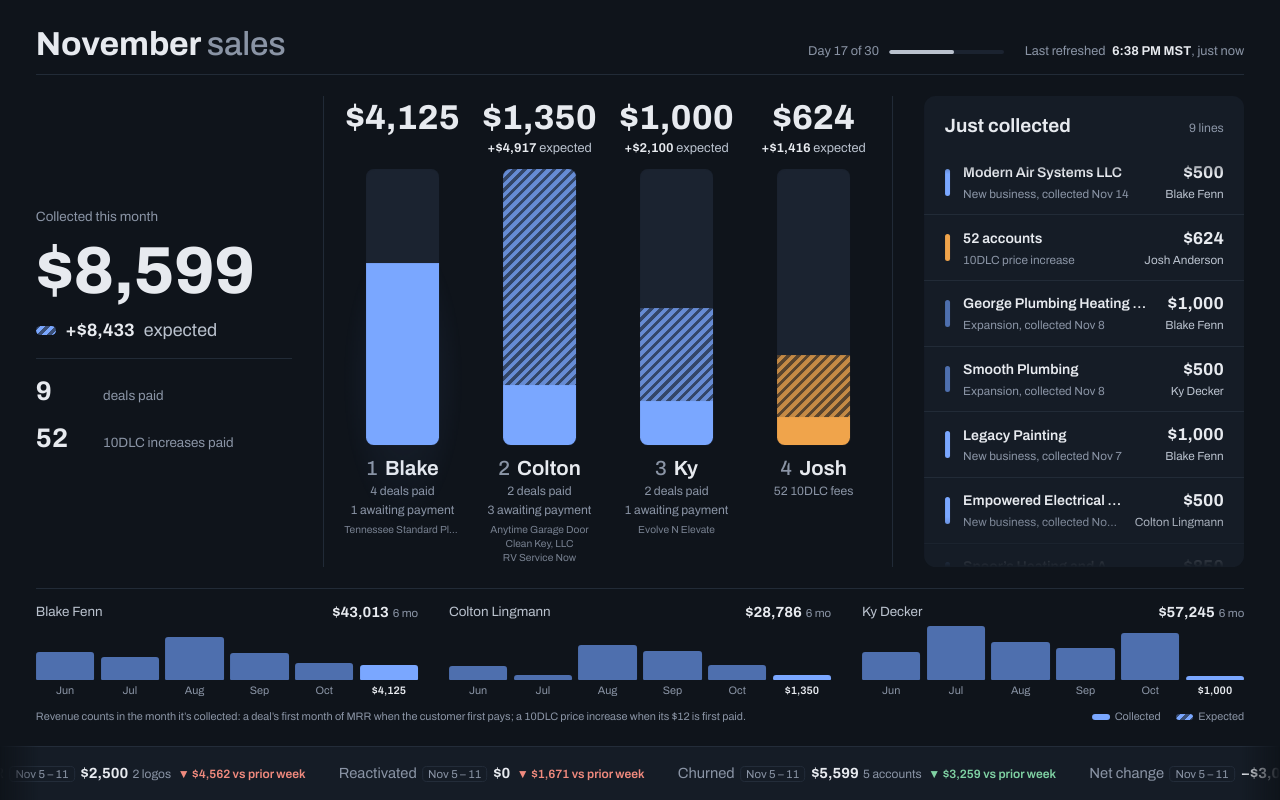
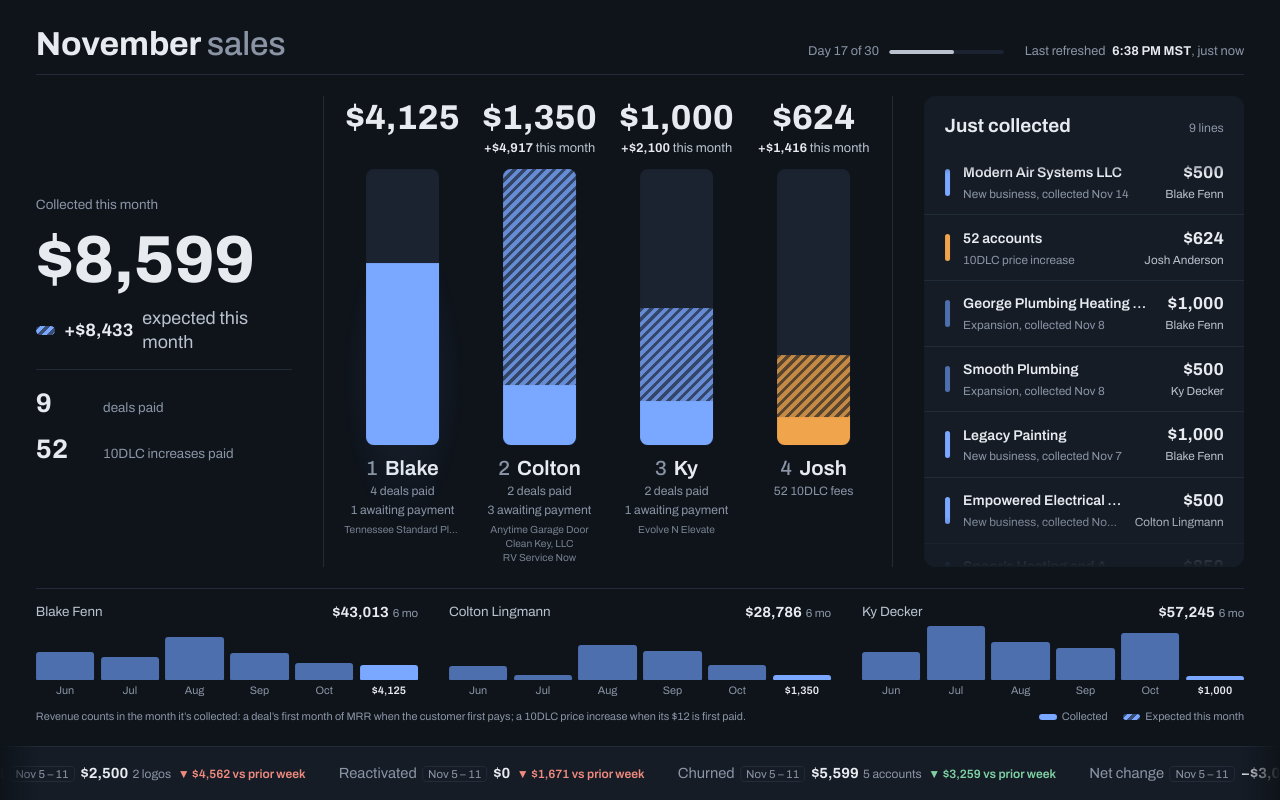
Before and after one commit to ChiirpAcc/MasterDash, a plain HTML site: page sales/index.html in a window 1280 px wide. Drawn offline with Linux system fonts and the light colour scheme.

Commit message:
Sales KPI sk-v28: page

```diff
--- a/sales/index.html
+++ b/sales/index.html
@@ -274,7 +274,7 @@
     hero.appendChild(el('div', 'lab', 'Collected this month'));
     hero.appendChild(el('div', 'big wide', money.format(t.credited)));
     if (tp.amount) { var ex = el('div', 'exp'); var sw = el('i', 'hatch'); ex.appendChild(sw); ex.appendChild(el('b', null, '+' + money.format(tp.amount)));
-                     ex.appendChild(document.createTextNode(' expected')); hero.appendChild(ex); }
+                     ex.appendChild(document.createTextNode(' expected this month')); hero.appendChild(ex); }
     var facts = el('div', 'facts');
     [[t.dealsCollected, t.dealsCollected === 1 ? 'deal paid' : 'deals paid', ''],
      [t.dlcCount || 0, '10DLC increases paid', '']].forEach(function (f) {
@@ -299,7 +299,7 @@
       var col = el('div', 'col'); col.style.setProperty('--d', (i * 11) + 's');
       var head = el('div'); head.style.textAlign = 'center';
       head.appendChild(el('div', 'amt wide', money.format(x.credited)));
-      var pl = el('div', 'plus'); if (pd.amount) { pl.appendChild(el('b', null, '+' + money.format(pd.amount))); pl.appendChild(document.createTextNode(' expected')); } else pl.textContent = '\u00a0';
+      var pl = el('div', 'plus'); if (pd.amount) { pl.appendChild(el('b', null, '+' + money.format(pd.amount))); pl.appendChild(document.createTextNode(' this month')); } else pl.textContent = '\u00a0';
       head.appendChild(pl); col.appendChild(head);
       var tube = el('div', 'tube'); tube.setAttribute('role', 'img');
       tube.setAttribute('aria-label', nice(r.ae) + ': ' + money.format(x.credited) + ' collected' + (pd.amount ? ', ' + money.format(pd.amount) + ' expected' : ''));
@@ -373,7 +373,7 @@
     var fl = el('div', 'foot narrow');
     fl.appendChild(el('span', null, 'Revenue counts in the month it’s collected: a deal’s first month of MRR when the customer first pays; a 10DLC price increase when its $12 is first paid.'));
     var key = el('span', 'key'); var k1 = el('span'); k1.appendChild(el('i')); k1.appendChild(document.createTextNode('Collected'));
-    var k2 = el('span'); k2.appendChild(el('i', 'hatch')); k2.appendChild(document.createTextNode('Expected')); key.appendChild(k1); key.appendChild(k2);
+    var k2 = el('span'); k2.appendChild(el('i', 'hatch')); k2.appendChild(document.createTextNode('Expected this month')); key.appendChild(k1); key.appendChild(k2);
     fl.appendChild(key); foot.appendChild(fl);
   }
 
```
